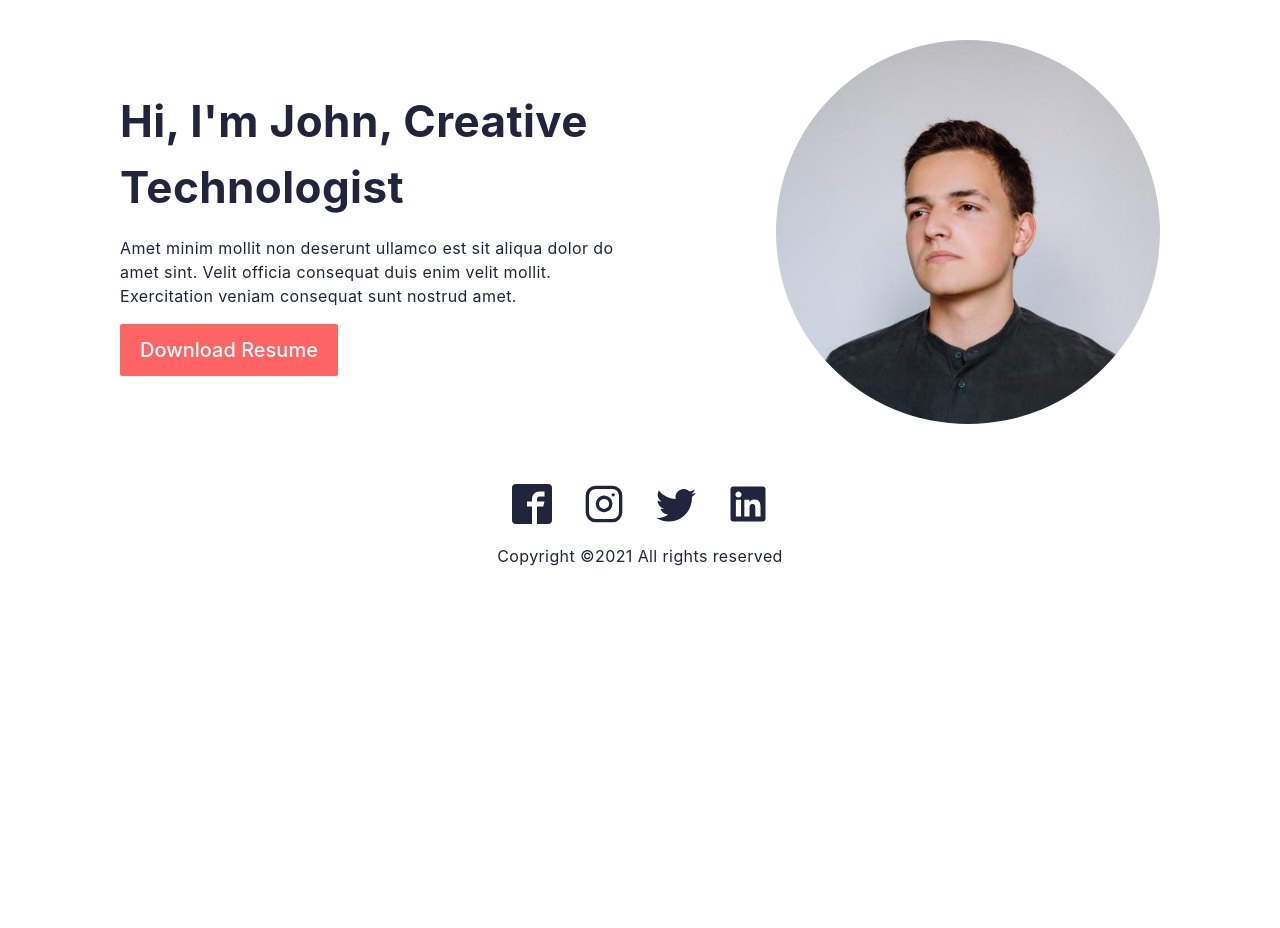
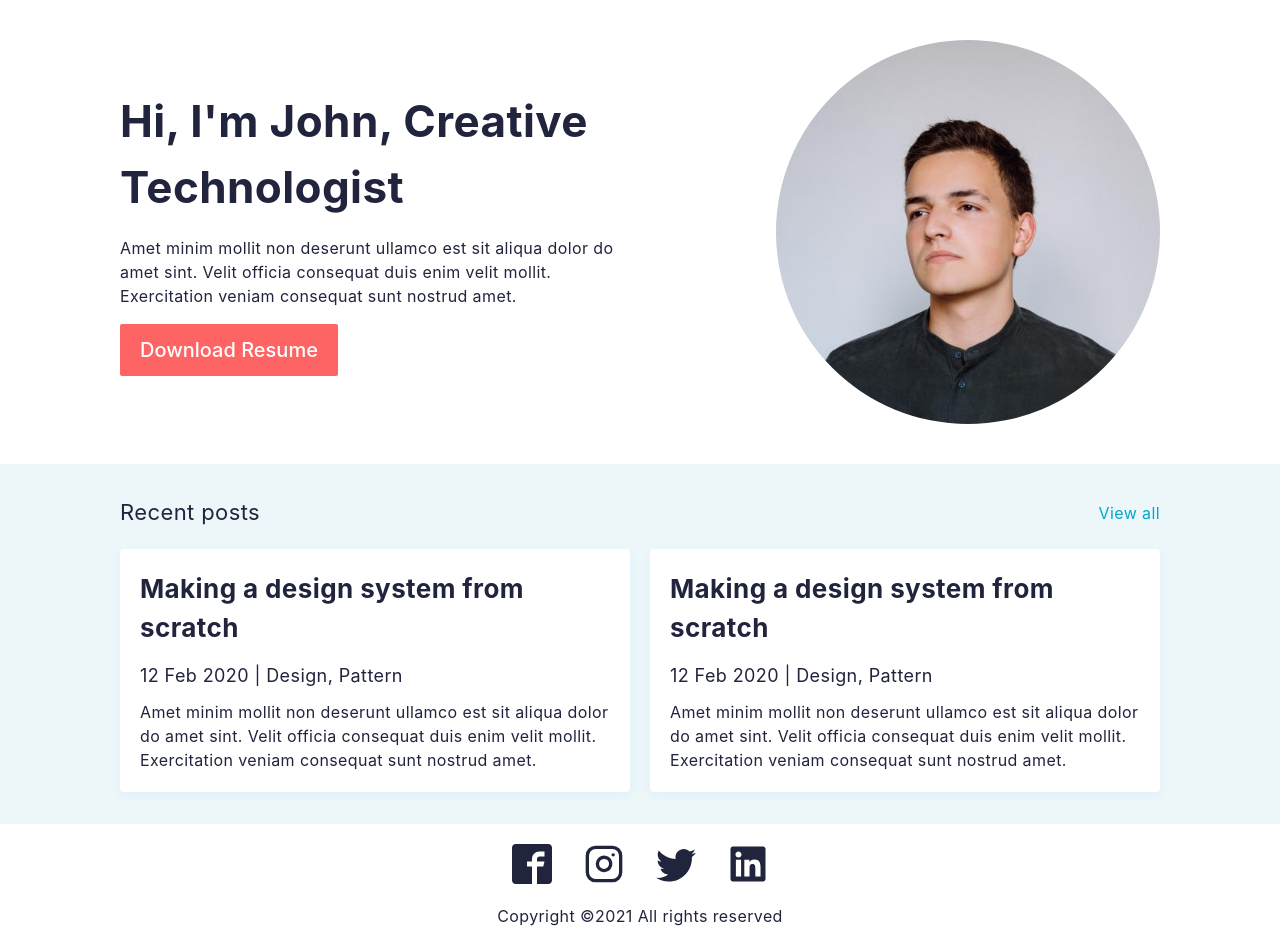
Before and after one commit to imadatyatalah/nextjs-portfolio-template, a Next.js app: page / in a window 1280 px wide. Before the commit the page ends 800 px from the top, so only its background shows below. Built offline with nearby package versions, Linux system fonts and the light colour scheme; a web font is replaced by a local one.

Commit message:
feat: Added Recent posts section

```diff
--- a/src/pages/index.jsx
+++ b/src/pages/index.jsx
@@ -1,13 +1,36 @@
 import Image from "next/image";
+import Link from "next/link";
 
 import Button from "@/components/buttons";
+
+const Post = ({ title, date, tags, description }) => {
+  return (
+    <>
+      <div
+        className="relative bg-white text-dark my-[15px] p-5 rounded-[4px] md:my-0"
+        style={{ boxShadow: "0px 4px 10px 0px #BBE1FA40" }}
+      >
+        <h2 className="font-bold text-[22px] lg:text-[26px]">{title}</h2>
+
+        <div className="lg:text-lg pt-[15px] pb-[10px]">
+          <time dateTime="2020-02-12">{date}</time>
+          {" | "}
+          <span>{tags}</span>
+        </div>
+
+        <p>{description}</p>
+      </div>
+    </>
+  );
+};
 
 const Home = () => {
   return (
     <>
+      {/* Hero section */}
       <section className="px-[30px] md:px-[60px] lg:px-[120px]">
         <div className="py-6 flex flex-col justify-center items-center text-center lg:flex-row-reverse lg:text-left lg:justify-between">
-          <div className="relative rounded-full my-4 w-80 h-80 sm:w-[22rem] sm:h-[22rem] lg:w-96 lg:h-96">
+          <div className="relative rounded-full my-4 w-72 h-72 sm:w-[22rem] sm:h-[22rem] lg:w-96 lg:h-96">
             <Image
               src="/user-avatar.jpg"
               layout="fill"
@@ -31,6 +54,35 @@ const Home = () => {
           </div>
         </div>
       </section>
+
+      {/* Recent posts section */}
+      <section className="bg-lightCyan py-4 px-[30px] md:py-8 md:px-[60px] lg:px-[120px]">
+        <div>
+          <div className="flex items-center justify-between">
+            <h1 className="font-normal text-[22px] text-dark">Recent posts</h1>
+
+            <Link href="/blog">
+              <a className="text-secondary">View all</a>
+            </Link>
+          </div>
+
+          <div className="flex flex-col md:grid md:grid-cols-2 md:gap-x-5 md:pt-5">
+            <Post
+              title="Making a design system from scratch"
+              date="12 Feb 2020"
+              tags="Design, Pattern"
+              description="Amet minim mollit non deserunt ullamco est sit aliqua dolor do amet sint. Velit officia consequat duis enim velit mollit. Exercitation veniam consequat sunt nostrud amet."
+            />
+
+            <Post
+              title="Making a design system from scratch"
+              date="12 Feb 2020"
+              tags="Design, Pattern"
+              description="Amet minim mollit non deserunt ullamco est sit aliqua dolor do amet sint. Velit officia consequat duis enim velit mollit. Exercitation veniam consequat sunt nostrud amet."
+            />
+          </div>
+        </div>
+      </section>
     </>
   );
 };
```
